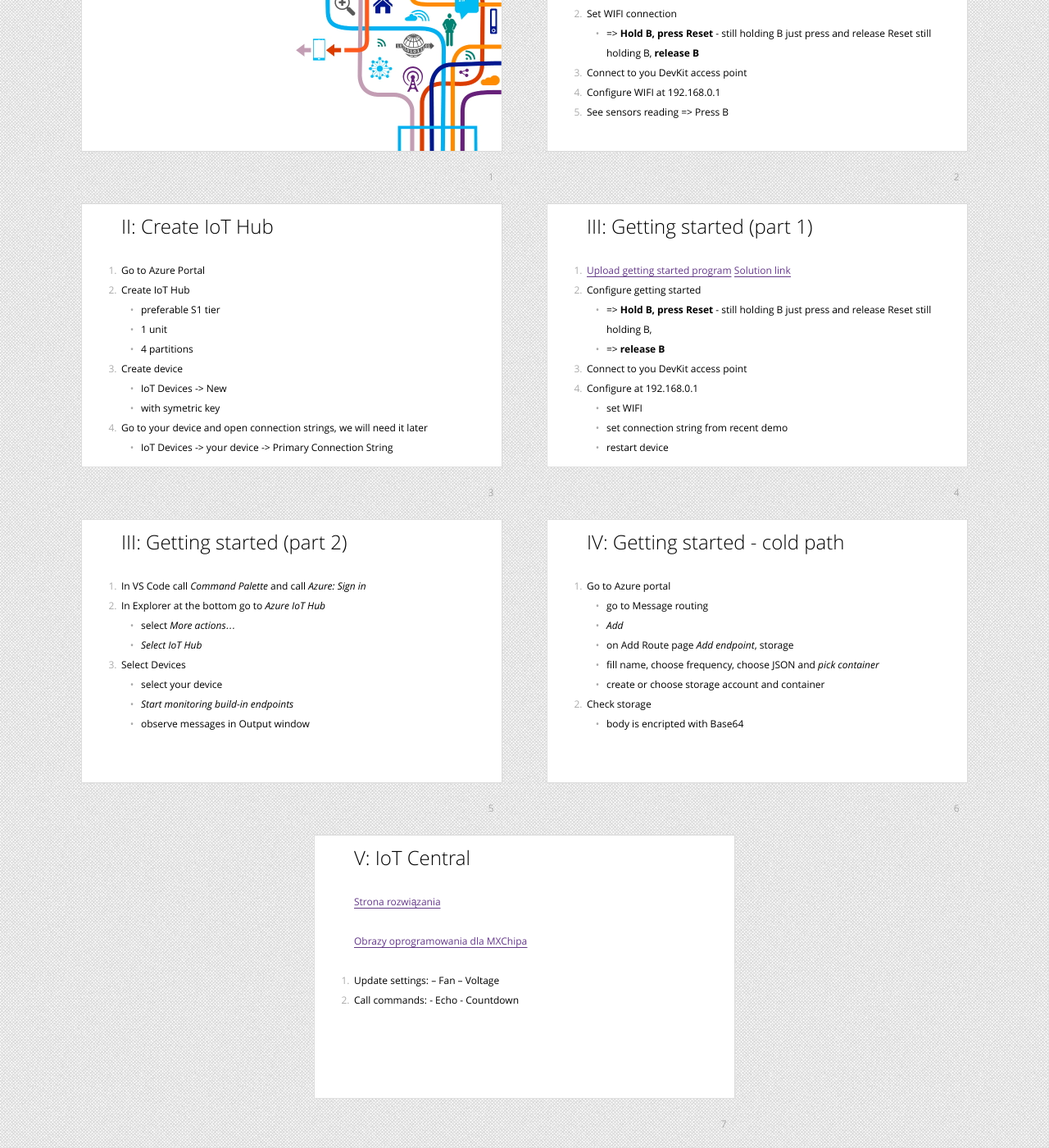
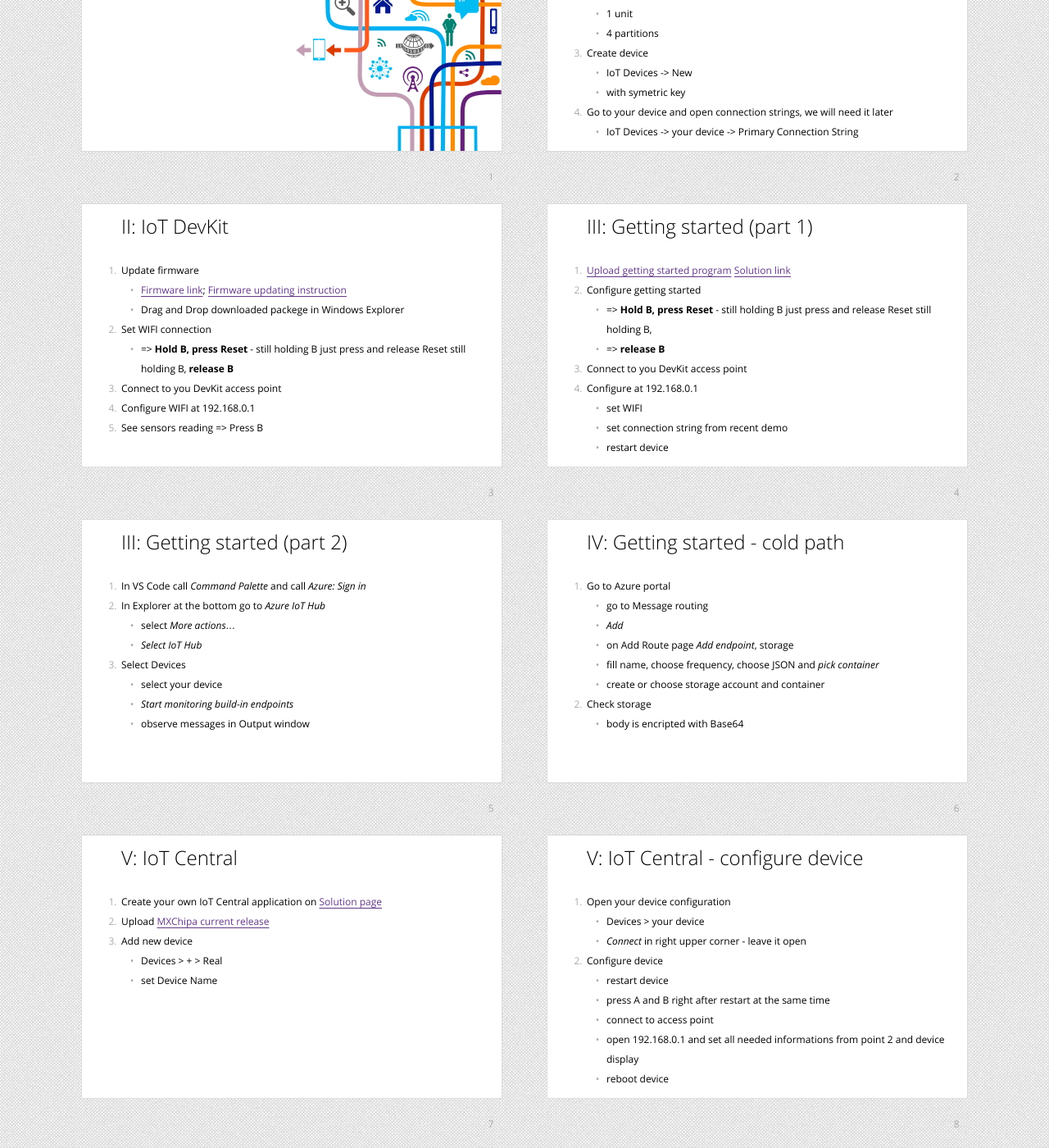
Before and after one commit to jlamch/iotexercises, a Jekyll site: the page built from index.md, in a window 1280 px wide and 1400 px high, scrolled down 362 px. Shown: the whole window at 82% size. Built offline with Jekyll 4.4.1, drawn with Linux system fonts in a browser that asks for light colours; our own code applies the rules of GitHub Pages for plain Markdown files; some of the changed text lies outside the part shown.

Commit message:
iot central excercise

```diff
--- a/index.md
+++ b/index.md
@@ -64,6 +53,17 @@ style: |
     - with symetric key
 4. Go to your device and open connection strings, we will need it later
     - IoT Devices -> your device -> Primary Connection String
+
+## II: IoT DevKit
+
+1. Update firmware
+    - [Firmware link](https://bit.ly/2riKrLw){:target="_blank"}; [Firmware updating instruction](https://bit.ly/34Pug60){:target="_blank"}
+    - Drag and Drop downloaded packege in Windows Explorer
+2. Set WIFI connection
+    - => **Hold B, press Reset** - still holding B just press and release Reset still holding B, **release B**
+3. Connect to you DevKit access point
+4. Configure WIFI at 192.168.0.1
+3. See sensors reading => Press B
 
 ## III: Getting started (part 1)
 1. [Upload getting started program](https://aka.ms/devkit/prod/getstarted/latest){:target="_blank"}  [Solution link](https://docs.microsoft.com/en-us/samples/azure-samples/mxchip-iot-devkit-get-started/sample/){:target="_blank"}
@@ -98,13 +98,30 @@ style: |
 
 ## V: IoT Central
 
-[Strona rozwiązania](https://aka.ms/iotcentral){:target="_blank"}
+1. Create your own IoT Central application on [Solution page](https://aka.ms/iotcentral){:target="_blank"}
+2. Upload [MXChipa current release](https://aka.ms/iotcentral-docs-MXChip-releases){:target="_blank"}
+13. Add new device
+    - Devices > + > Real
+    - set Device Name
 
-[Obrazy oprogramowania dla MXChipa](https://aka.ms/iotcentral-docs-MXChip-releases){:target="_blank"}
+## V: IoT Central - configure device
+1. Open your device configuration
+    - Devices > your device
+    - *Connect* in right upper corner - leave it open
+2. Configure device
+    - restart device
+    - **press A and B** right after restart at the same time
+    - connect to access point
+    - open 192.168.0.1 and set all needed informations from point 2 and device display
+    - reboot device
+
+## V: IoT Central - what we can do
 
 1. Update settings: – Fan – Voltage
 2. Call commands: - Echo - Countdown
-
+3. Shake
+4. Dashboard
+5. Measurements
 
 <!--
 ## Plain Text on Your Slides
```
Also changed, not shown: other parts of index.md (+1 -12 lines).
